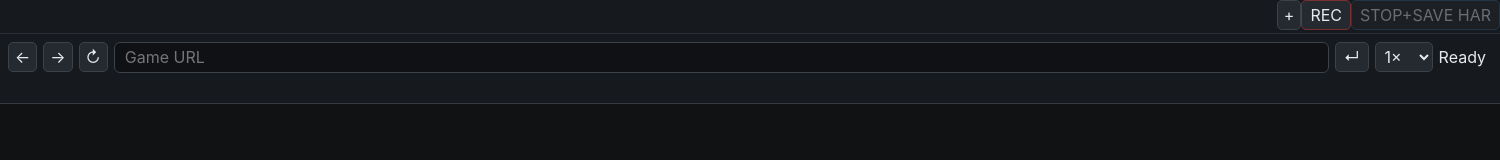
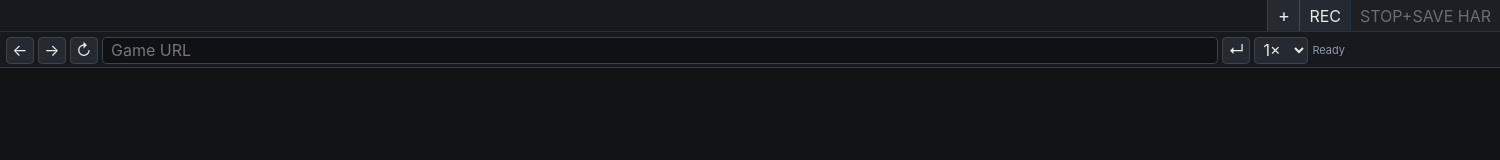
Before and after one commit to Shisetsu-Code/Har-Browser, an Electron app: page src/ui/index.html in a window 1500 px wide. Drawn offline with Linux system fonts and the light colour scheme; no server answers.

Commit message:
style: reduce browser chrome to 68 pixels

```diff
--- a/src/ui/styles.css
+++ b/src/ui/styles.css
@@ -5,9 +5,7 @@
   color: #e7eaee;
 }
 
-* {
-  box-sizing: border-box;
-}
+* { box-sizing: border-box; }
 
 html,
 body {
@@ -19,70 +17,10 @@ body {
 }
 
 #chrome {
-  height: 104px;
+  height: 68px;
   background: #16191d;
   border-bottom: 1px solid #343a40;
   user-select: none;
-}
-
-.tabs-row {
-  height: 34px;
-  display: flex;
-  align-items: stretch;
-  border-bottom: 1px solid #2b3036;
-}
-
-.tabs {
-  flex: 1;
-  display: flex;
-  min-width: 0;
-  overflow-x: auto;
-  overflow-y: hidden;
-}
-
-.tab {
-  min-width: 120px;
-  max-width: 240px;
-  display: flex;
-  align-items: center;
-  gap: 7px;
-  padding: 0 8px 0 12px;
-  border: 0;
-  border-right: 1px solid #2b3036;
-  background: #1c2025;
-  color: #adb5bd;
-  cursor: pointer;
-}
-
-.tab.active {
-  background: #262c33;
-  color: #fff;
-}
-
-.tab.recording::before {
-  content: "";
-  width: 8px;
-  height: 8px;
-  border-radius: 50%;
-  background: #ff4d4f;
-  flex: 0 0 auto;
-}
-
-.tab-title {
-  overflow: hidden;
-  text-overflow: ellipsis;
-  white-space: nowrap;
-  flex: 1;
-}
-
-.tab-close {
-  font-size: 16px;
-  line-height: 1;
-  opacity: .65;
-}
-
-.tab-close:hover {
-  opacity: 1;
 }
 
 button,
@@ -93,112 +31,172 @@ select {
 
 button {
   border: 1px solid #3b424a;
-  border-radius: 5px;
   background: #252a30;
   color: #e7eaee;
   cursor: pointer;
-  height: 30px;
 }
 
-button:hover:not(:disabled) {
-  background: #303740;
+button:hover:not(:disabled) { background: #303740; }
+button:disabled { opacity: .4; cursor: default; }
+
+.tabs-row {
+  height: 32px;
+  display: flex;
+  align-items: stretch;
+  border-bottom: 1px solid #2b3036;
 }
 
-button:disabled {
-  opacity: .4;
-  cursor: default;
+.tabs {
+  flex: 1;
+  min-width: 0;
+  display: flex;
+  overflow-x: auto;
+  overflow-y: hidden;
 }
 
-.icon-button {
-  min-width: 34px;
-  border-radius: 0;
-  border-top: 0;
-  border-bottom: 0;
-}
-
-.toolbar {
-  height: 46px;
+.tab {
+  height: 31px;
+  min-width: 105px;
+  max-width: 210px;
   display: flex;
   align-items: center;
   gap: 6px;
-  padding: 7px 8px;
+  padding: 0 7px 0 10px;
+  border: 0;
+  border-right: 1px solid #2b3036;
+  border-radius: 0;
+  background: #1c2025;
+  color: #adb5bd;
 }
 
-.address {
-  height: 31px;
-  flex: 1;
-  min-width: 220px;
-  border: 1px solid #3b424a;
-  border-radius: 6px;
-  outline: none;
-  background: #0f1114;
-  color: #f1f3f5;
-  padding: 0 10px;
-  user-select: text;
+.tab.active {
+  background: #292f36;
+  color: #fff;
 }
 
-.address:focus {
-  border-color: #6c757d;
+.tab.import-tab {
+  min-width: 76px;
+  max-width: 76px;
+  font-weight: 600;
 }
 
-#go,
-#record,
-#recordReload,
-#stopSave,
-#keepActive,
-#mute,
-#gameOnly {
-  padding: 0 8px;
+.tab.recording::before {
+  content: "";
+  width: 7px;
+  height: 7px;
+  flex: 0 0 auto;
+  border-radius: 50%;
+  background: #ff4d4f;
+}
+
+.tab-title {
+  flex: 1;
+  overflow: hidden;
+  text-overflow: ellipsis;
   white-space: nowrap;
 }
 
-#speed {
-  height: 30px;
-  min-width: 58px;
-  border: 1px solid #3b424a;
-  border-radius: 5px;
-  background: #252a30;
-  color: #e7eaee;
-  padding: 0 5px;
+.tab-close {
+  font-size: 15px;
+  line-height: 1;
+  opacity: .6;
 }
 
-#mute.active-mode,
-#gameOnly.active-mode {
-  border-color: #2f7a50;
-  background: #1d4b33;
+.tab-close:hover { opacity: 1; }
+
+.tab-action,
+.capture-button,
+.save-button {
+  height: 31px;
+  border-top: 0;
+  border-bottom: 0;
+  border-right: 0;
+  border-radius: 0;
+  padding: 0 9px;
+  white-space: nowrap;
 }
 
-#record,
-#recordReload {
-  border-color: #7a3030;
+.tab-action {
+  min-width: 32px;
+  font-size: 18px;
 }
 
-#record.recording,
-#recordReload.recording {
+.capture-button {
+  min-width: 48px;
+  border-left-color: #713238;
+}
+
+.capture-button.recording {
   background: #7c2326;
   border-color: #c23a40;
 }
 
-#stopSave {
-  border-color: #355f86;
+.save-button {
+  min-width: 102px;
+  border-left-color: #315b82;
 }
 
-#keepActive.active-mode {
-  border-color: #2f7a50;
-  background: #1d4b33;
+.toolbar {
+  height: 36px;
+  display: flex;
+  align-items: center;
+  gap: 4px;
+  padding: 4px 6px;
 }
 
-.status-row {
-  height: 24px;
-  display: flex;
-  align-items: center;
-  gap: 16px;
-  padding: 0 10px;
+.nav-button,
+.go-button {
+  width: 28px;
+  height: 27px;
+  padding: 0;
+  border-radius: 4px;
+}
+
+.address {
+  flex: 1;
+  min-width: 180px;
+  height: 27px;
+  padding: 0 8px;
+  border: 1px solid #3b424a;
+  border-radius: 4px;
+  outline: none;
+  background: #0f1114;
+  color: #f1f3f5;
+  user-select: text;
+}
+
+.address:focus { border-color: #6c757d; }
+.address:disabled { color: #737d86; }
+
+#speed {
+  height: 27px;
+  min-width: 54px;
+  padding: 0 4px;
+  border: 1px solid #3b424a;
+  border-radius: 4px;
+  background: #252a30;
+  color: #e7eaee;
+}
+
+#status {
+  max-width: 170px;
+  overflow: hidden;
+  text-overflow: ellipsis;
+  white-space: nowrap;
   color: #8f9aa5;
-  font-size: 12px;
+  font-size: 11px;
 }
 
 #stats {
-  margin-left: auto;
+  min-width: 145px;
+  text-align: right;
+  color: #7f8994;
+  font-size: 10px;
   font-variant-numeric: tabular-nums;
+  white-space: nowrap;
 }
+
+@media (max-width: 1050px) {
+  #status { display: none; }
+  #stats { min-width: 110px; }
+}
```
